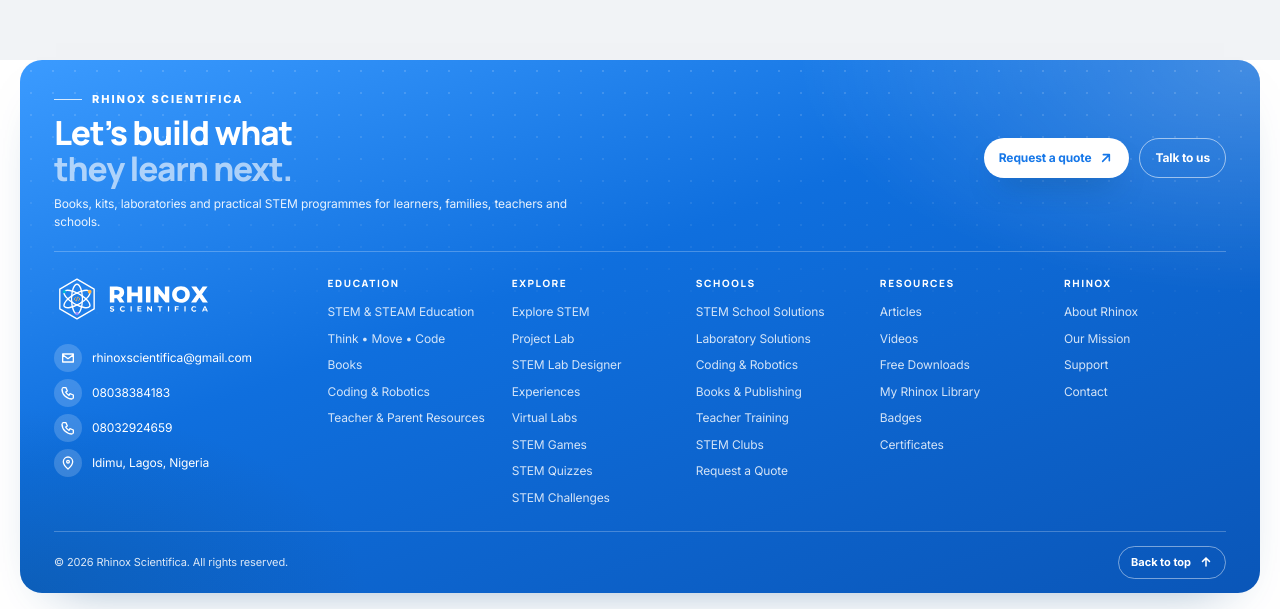
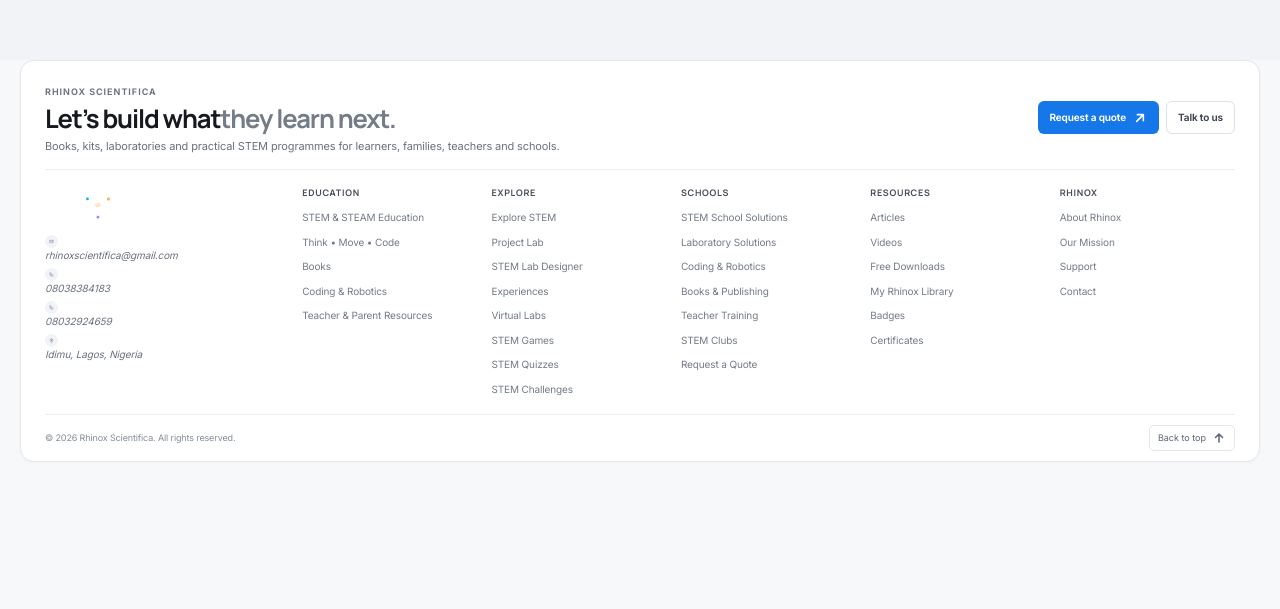
Before and after one commit to digitalmaeq-ai/rhinox, a Next.js app: page /about in a window 1280 px wide. Shown: the part 3202-3811 px from the top of the page. After the commit the page ends 3676 px from the top, so only its background shows below. Built offline with nearby package versions, Linux system fonts and the light colour scheme.

Commit message:
Refine footer for Apple-inspired ultra-compact design

```diff
--- a/app/components/Footer.module.css
+++ b/app/components/Footer.module.css
@@ -1,106 +1,125 @@
-.footer { background: #fff; padding: 0 0 clamp(14px, 2vw, 24px); }
-.shell { padding-top: 0; padding-bottom: 0; width: min(calc(100% - 28px), 1400px); }
-
-.sheet { position: relative; isolation: isolate; overflow: hidden; border-radius: clamp(24px, 3vw, 40px); padding: clamp(20px, 2.6vw, 34px) clamp(22px, 4vw, 56px) 0; background: linear-gradient(160deg, #3b9bff 0%, #0f6fde 42%, #0a56b8 100%); color: rgba(255, 255, 255, 0.88); box-shadow: 0 40px 70px -40px rgba(15, 111, 222, 0.7); }
-.sheet::before { content: ""; position: absolute; z-index: -1; inset: 0; background: radial-gradient(60% 70% at 100% 0%, rgba(255, 255, 255, 0.22), transparent 62%), radial-gradient(40% 50% at 0% 100%, rgba(8, 60, 100, 0.25), transparent 70%); }
-.sheet::after { content: ""; position: absolute; z-index: -1; inset: 0; background-image: radial-gradient(rgba(255, 255, 255, 0.16) 1px, transparent 1.4px); background-size: 22px 22px; mask-image: linear-gradient(180deg, #000, transparent 55%); }
-
-/* call to action */
-.cta { display: flex; align-items: center; justify-content: space-between; gap: 24px; padding-bottom: clamp(16px, 2vw, 24px); border-bottom: 1px solid rgba(255, 255, 255, 0.24); }
-.eyebrow { display: inline-flex; align-items: center; gap: 10px; font-size: 11px; font-weight: 800; letter-spacing: 0.18em; text-transform: uppercase; color: #fff; }
-.eyebrow::before { content: ""; width: 28px; height: 1px; background: rgba(255, 255, 255, 0.8); }
-.ctaTitle { margin: 8px 0 8px; color: #fff; font-family: var(--rx-font-display); font-size: clamp(24px, 3vw, 38px); font-weight: 800; letter-spacing: -0.035em; line-height: 1.08; }
-.ctaTitle span { display: block; color: rgba(255, 255, 255, 0.62); }
-.ctaCopy p { margin: 0; max-width: 640px; font-size: 13px; line-height: 1.5; color: rgba(255, 255, 255, 0.9); }
-.ctaActions { display: flex; flex: none; gap: 10px; }
-.primary, .ghost { display: inline-flex; align-items: center; gap: 7px; padding: 10px 18px; border-radius: 999px; font-size: 13px; font-weight: 700; text-decoration: none; transition: transform 0.2s ease-out, background 0.2s, color 0.2s, box-shadow 0.2s; }
-.primary { background: #fff; color: var(--rx-blue); box-shadow: 0 16px 30px -16px rgba(8, 60, 100, 0.7); }
-.primary:hover { transform: translateY(-2px); box-shadow: 0 20px 34px -16px rgba(8, 60, 100, 0.8); }
-.ghost { border: 1px solid rgba(255, 255, 255, 0.55); color: #fff; }
-.ghost:hover { background: rgba(255, 255, 255, 0.16); transform: translateY(-2px); }
-
-/* sitemap */
-.main { display: grid; grid-template-columns: minmax(220px, 0.8fr) minmax(0, 3fr); gap: clamp(28px, 4vw, 64px); padding: clamp(22px, 2.6vw, 32px) 0; }
-.logo { display: inline-flex; align-items: center; gap: 12px; color: #fff; text-decoration: none; }
-.mark { display: grid; place-items: center; width: 42px; height: 42px; border-radius: 12px; background: #fff; color: var(--rx-blue); font-family: var(--rx-font-display); font-size: 21px; font-weight: 800; box-shadow: 0 10px 22px -10px rgba(8, 60, 100, 0.55); }
-.logoImg { display: block; width: auto; height: 58px; }
-.logoText { display: grid; line-height: 1.1; }
-.logoName { font-family: var(--rx-font-display); font-size: 17px; font-weight: 800; letter-spacing: 0.04em; }
-.logoSub { font-size: 9.5px; font-weight: 700; letter-spacing: 0.3em; opacity: 0.85; }
-
-.contact { display: grid; gap: 8px; margin-top: 22px; font-style: normal; font-size: 13.5px; }
-.contact a, .contact span { display: inline-flex; align-items: center; gap: 10px; color: #fff; text-decoration: none; }
-.contact a:hover { text-decoration: underline; text-underline-offset: 3px; }
-.contact svg { flex: none; width: 16px; height: 16px; padding: 6px; box-sizing: content-box; border-radius: 50%; background: rgba(255, 255, 255, 0.18); }
-
-.columns { display: grid; grid-template-columns: repeat(5, minmax(0, 1fr)); gap: 28px 36px; align-items: start; }
-.column h3 { margin: 0 0 14px; font-size: 11px; font-weight: 800; letter-spacing: 0.16em; text-transform: uppercase; }
-.column h3 a { color: #fff; text-decoration: none; }
-.column ul { list-style: none; margin: 0; padding: 0; display: grid; gap: 9px; }
-.column li a { position: relative; display: inline-block; color: rgba(255, 255, 255, 0.82); font-size: 13.5px; line-height: 1.35; text-decoration: none; transition: color 0.15s, transform 0.2s ease-out; }
-.subGroup { margin-top: 26px; padding-top: 22px; border-top: 1px solid rgba(255, 255, 255, 0.22); }
-.column li a:hover { color: #fff; transform: translateX(4px); }
-
-.sheet a:focus-visible, .top:focus-visible { outline: 3px solid #fff; outline-offset: 3px; border-radius: 6px; }
-
-/* bottom bar */
-.bottom { position: relative; z-index: 1; display: flex; align-items: center; justify-content: space-between; gap: 16px; padding: 18px 0; border-top: 1px solid rgba(255, 255, 255, 0.24); font-size: 12.5px; color: rgba(255, 255, 255, 0.85); }
+/* RHINOX SCIENTIFICA — Apple-inspired ultra-compact footer.
+   Existing footer markup and links are preserved. */
+.footer {
+  background: #f7f8fa;
+  padding: 0 0 12px;
+}
+.shell {
+  width: min(calc(100% - 40px), 1280px);
+  padding: 0;
+}
+.sheet {
+  position: relative;
+  isolation: isolate;
+  overflow: hidden;
+  border: 1px solid #e5e7eb;
+  border-radius: 14px;
+  padding: 20px 24px 0;
+  background: #fff;
+  color: #343a45;
+  box-shadow: 0 1px 3px rgba(20,24,32,.035);
+}
+.sheet::before, .sheet::after { display: none; }
+.cta {
+  display: flex;
+  align-items: center;
+  justify-content: space-between;
+  gap: 18px;
+  padding-bottom: 14px;
+  border-bottom: 1px solid #eceef1;
+}
+.eyebrow {
+  display: inline-flex;
+  align-items: center;
+  gap: 7px;
+  color: #687181;
+  font-size: 9px;
+  font-weight: 650;
+  letter-spacing: .11em;
+  text-transform: uppercase;
+}
+.eyebrow::before { content: none; }
+.ctaTitle {
+  margin: 5px 0;
+  color: #17191f;
+  font-family: var(--rx-font-display);
+  font-size: clamp(20px, 2vw, 27px);
+  font-weight: 700;
+  letter-spacing: -.045em;
+  line-height: 1.12;
+}
+.ctaTitle span { color: #747c88; }
+.ctaCopy p { max-width: 540px; margin: 0; color: #69717d; font-size: 11px; line-height: 1.45; }
+.ctaActions { display: flex; flex: none; gap: 7px; }
+.primary, .ghost {
+  display: inline-flex;
+  align-items: center;
+  gap: 6px;
+  padding: 8px 11px;
+  border-radius: 6px;
+  font-size: 10px;
+  font-weight: 650;
+  text-decoration: none;
+  transition: background .16s, color .16s, border-color .16s;
+}
+.primary { background: #1677e8; color: #fff; box-shadow: none; }
+.primary:hover { background: #0867d5; transform: none; box-shadow: none; }
+.ghost { border: 1px solid #dfe3e9; color: #3d4551; }
+.ghost:hover { background: #f5f7fa; border-color: #cbd3df; transform: none; }
+.main {
+  display: grid;
+  grid-template-columns: minmax(170px,.75fr) minmax(0,3fr);
+  gap: 24px;
+  padding: 16px 0;
+}
+.logo { color: #17191f; }
+.mark { width: 34px; height: 34px; border-radius: 8px; background: #edf5ff; color: #1677e8; box-shadow: none; font-size: 18px; }
+.logoImg { height: 38px; }
+.logoName { color: #17191f; font-size: 14px; }
+.logoSub { color: #7a8290; font-size: 8px; letter-spacing: .22em; }
+.contact { display: grid; gap: 5px; margin-top: 11px; color: #69717d; font-size: 10px; }
+.contact a, .contact span { gap: 7px; color: #69717d; }
+.contact a:hover { color: #1677e8; }
+.contact svg { width: 13px; height: 13px; padding: 4px; border-radius: 50%; background: #f0f3f7; color: #69717d; }
+.columns { display: grid; grid-template-columns: repeat(5,minmax(0,1fr)); gap: 14px; align-items: start; }
+.column h3 { margin: 0 0 8px; color: #454d59; font-size: 9px; font-weight: 700; letter-spacing: .08em; text-transform: uppercase; }
+.column h3 a { color: inherit; text-decoration: none; }
+.column ul { display: grid; gap: 5px; margin: 0; padding: 0; list-style: none; }
+.column li a { display: inline-block; color: #737b87; font-size: 10px; line-height: 1.35; text-decoration: none; transition: color .15s; }
+.column li a:hover { color: #1677e8; transform: none; }
+.subGroup { margin-top: 12px; padding-top: 10px; border-top: 1px solid #eceef1; }
+.bottom {
+  position: relative;
+  z-index: 1;
+  display: flex;
+  align-items: center;
+  justify-content: space-between;
+  gap: 12px;
+  padding: 10px 0;
+  border-top: 1px solid #eceef1;
+  color: #858d99;
+  font-size: 9px;
+}
 .bottom p { margin: 0; }
-.top { display: inline-flex; align-items: center; gap: 8px; padding: 8px 14px; border: 1px solid rgba(255, 255, 255, 0.45); border-radius: 999px; background: transparent; color: #fff; font: inherit; font-weight: 700; cursor: pointer; transition: background 0.2s, color 0.2s; }
-.top:hover { background: #fff; color: var(--rx-blue); }
-
-
+.top { display: inline-flex; align-items: center; gap: 6px; padding: 5px 8px; border: 1px solid #e2e6ec; border-radius: 5px; background: #fff; color: #5c6572; font: inherit; cursor: pointer; }
+.top:hover { background: #f5f7fa; color: #1677e8; }
+.sheet a:focus-visible, .top:focus-visible { outline: 2px solid #1677e8; outline-offset: 2px; border-radius: 4px; }
 @media (max-width: 1100px) {
-  .main { grid-template-columns: minmax(0, 1fr); }
-  .columns { grid-template-columns: repeat(3, minmax(0, 1fr)); gap: 28px 24px; }
-  .cta { flex-direction: column; align-items: flex-start; }
-}
-@media (max-width: 560px) {
-  .columns { grid-template-columns: repeat(2, minmax(0, 1fr)); }
-  .ctaActions { width: 100%; flex-direction: column; }
-  .primary, .ghost { justify-content: center; }
-  .bottom { flex-wrap: wrap; }
-}
-@media (prefers-reduced-motion: reduce) { .primary, .ghost, .column li a, .top { transition: none; } .primary:hover, .ghost:hover, .column li a:hover { transform: none; } }
-
-
-/* Premium compact footer refinement */
-.footer { padding-bottom: 16px; }
-.shell { width: min(calc(100% - 40px), 1240px); }
-.sheet {
-  border-radius: 22px;
-  padding: 26px 34px 0;
-  box-shadow: 0 24px 52px -36px rgba(15, 72, 128, .55);
-}
-.cta { gap: 28px; padding-bottom: 20px; }
-.ctaTitle { font-size: clamp(24px, 2.6vw, 34px); }
-.ctaCopy p { max-width: 560px; font-size: 12px; }
-.primary, .ghost { padding: 10px 15px; font-size: 12px; }
-.main { grid-template-columns: minmax(190px, .8fr) minmax(0, 3fr); gap: 34px; padding: 24px 0; }
-.logoImg { height: 46px; }
-.contact { gap: 7px; margin-top: 16px; font-size: 12px; }
-.columns { gap: 22px; }
-.column h3 { margin-bottom: 11px; font-size: 10px; }
-.column ul { gap: 7px; }
-.column li a { font-size: 12px; }
-.bottom { padding: 14px 0; font-size: 11px; }
-.top { padding: 7px 12px; font-size: 11px; }
-
-@media (max-width: 1100px) {
-  .sheet { padding: 24px 26px 0; }
-  .main { grid-template-columns: minmax(0, 1fr); gap: 24px; }
-  .columns { grid-template-columns: repeat(5, minmax(0, 1fr)); gap: 18px; }
+  .main { grid-template-columns: 1fr; gap: 16px; }
+  .columns { grid-template-columns: repeat(5,minmax(0,1fr)); gap: 12px; }
 }
 @media (max-width: 760px) {
-  .shell { width: min(calc(100% - 24px), 1240px); }
-  .sheet { padding: 22px 20px 0; border-radius: 18px; }
+  .shell { width: min(calc(100% - 24px),1280px); }
+  .sheet { padding: 17px 16px 0; border-radius: 11px; }
   .cta { align-items: flex-start; }
-  .ctaActions { flex-wrap: wrap; }
-  .columns { grid-template-columns: repeat(3, minmax(0, 1fr)); gap: 22px 16px; }
+  .columns { grid-template-columns: repeat(3,minmax(0,1fr)); gap: 16px 12px; }
 }
 @media (max-width: 520px) {
-  .columns { grid-template-columns: repeat(2, minmax(0, 1fr)); }
-  .ctaActions { width: 100%; flex-direction: column; }
-  .primary, .ghost { justify-content: center; }
-  .bottom { align-items: flex-start; }
+  .cta { flex-direction: column; }
+  .ctaActions { width: 100%; flex-wrap: wrap; }
+  .columns { grid-template-columns: repeat(2,minmax(0,1fr)); }
+  .bottom { align-items: flex-start; flex-wrap: wrap; }
 }
+@media (prefers-reduced-motion: reduce) {
+  .primary,.ghost,.column li a,.top { transition: none; }
+}
```
